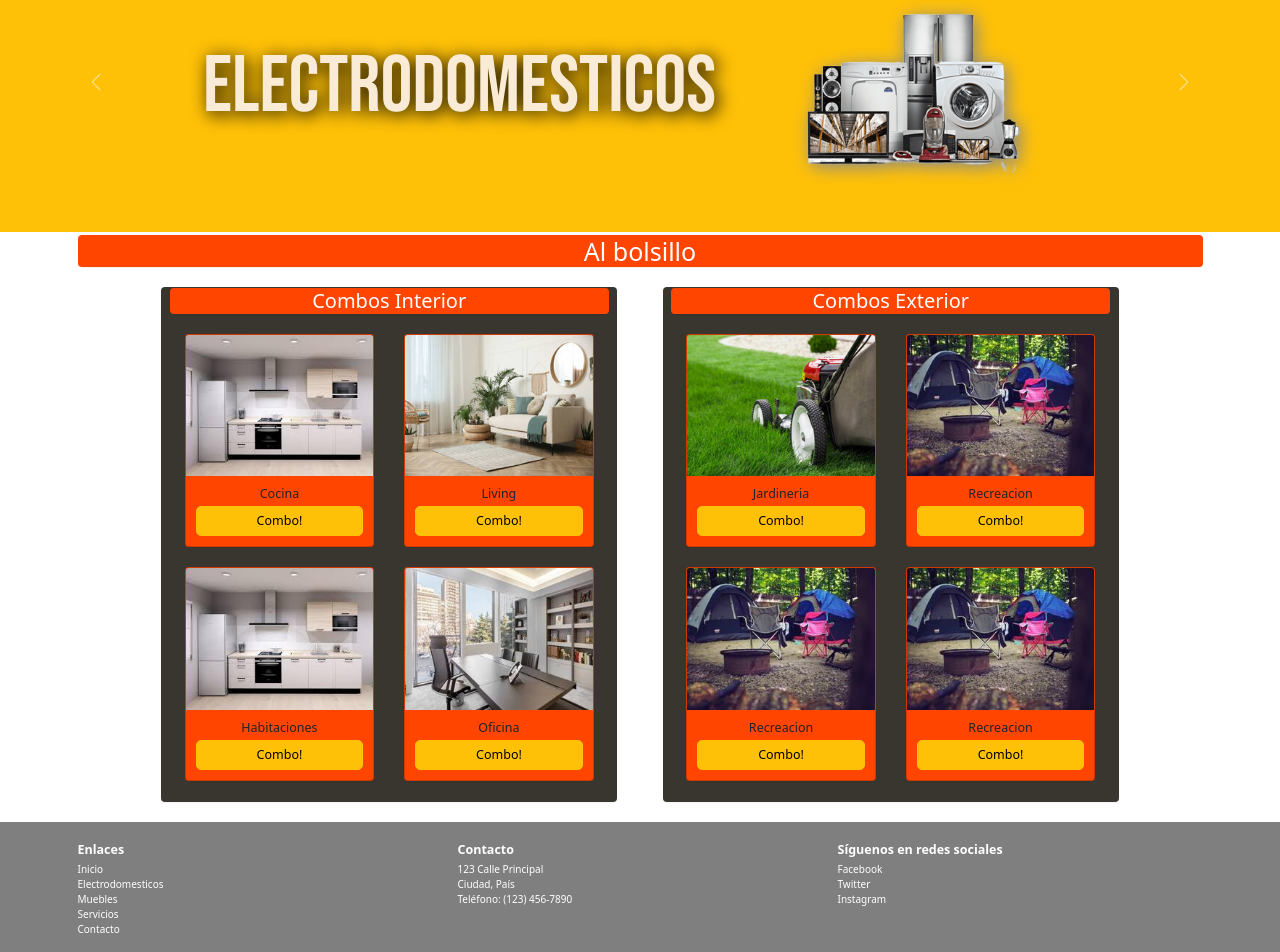
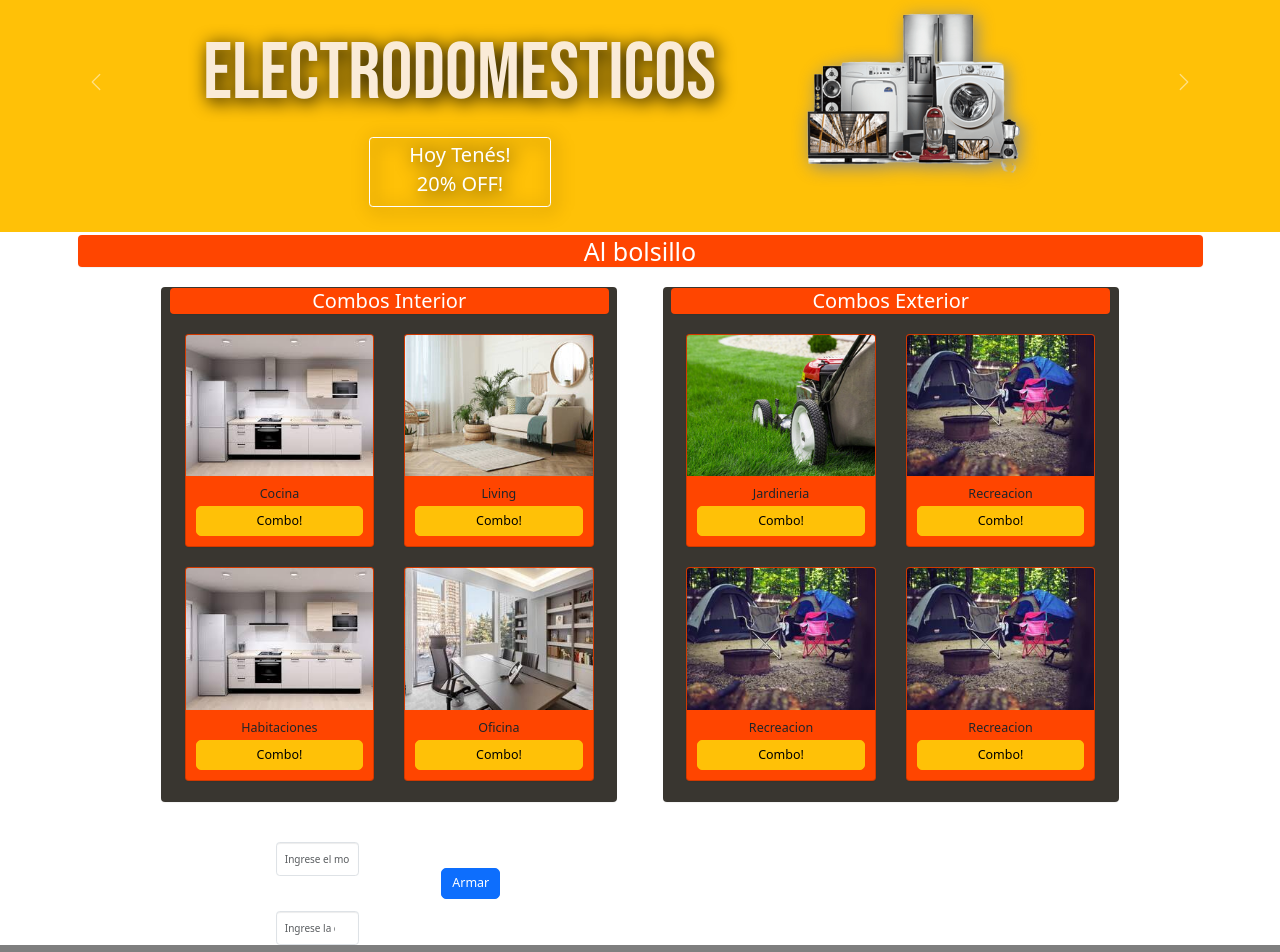
Before and after one commit to jcmembrilla/TIENDA-ON-LINE-e-COMMERCE, a React (Vite) app: page / in a window 1280 px wide. Shown: the part 160-1112 px from the top of the page. Built offline with nearby package versions, Linux system fonts and the light colour scheme; a web font is replaced by a local one.

Commit message:
modificaciones carousel y seccion combo

```diff
--- a/src/componentes/Home.tsx
+++ b/src/componentes/Home.tsx
@@ -1,10 +1,12 @@
 import ComboInterior from "./ComboInterior";
 import Carousel from './carousel/Carousel';
+import FormCombo from "./formCombo/FormCombo";
 
 const Home: React.FC = () => {
     return (<div>
       <Carousel/>
       <ComboInterior />
+      <FormCombo/>
     </div>)
   };
 
--- a/src/componentes/carousel/Carousel.tsx
+++ b/src/componentes/carousel/Carousel.tsx
@@ -9,13 +9,16 @@
 
 const elementos =[{
         title : "Electrodomesticos",
-        img:imagen1
+        img:imagen1,
+        offer:"20%",
     },{
         title : "Dormitorios",
-        img:imagen2
+        img:imagen2,
+        offer:"15%",
     },{
         title : "Jardineria",
-        img:imagen3
+        img:imagen3,
+        offer:"50%"
     }
 ]
 
@@ -25,16 +28,42 @@
     <div id="carouselExampleAutoplaying" className="carousel slide w-100 mx-auto" data-bs-ride="carousel">
       <div className="carousel-inner text-center d-flex align-items-center bg-warning" style={{ width: "100%", height: "300px" }}>
         <div className="carousel-item active h-50">
-          <CardCarousel title={elementos[0].title}/>
-          <img src={imagen1} className='img_car animate__animated animate__backInUp' alt="" />
+          <div className='d-flex justify-content-center align-items-center'>
+            <div className='d-flex flex-column'>
+              <CardCarousel title={elementos[0].title}/>
+              <div className='oferta border border-white rounded col-4 p-2 mx-auto'>
+                <p className='h2 oferta-tittle'>Hoy Tenés!</p>
+                <p className='h2 oferta-valor'>{elementos[0].offer} OFF!</p>
+              </div>
+            </div>
+            <img src={imagen1} className='img_car animate__animated animate__backInUp' alt="" />
+          </div>
         </div>
         <div className="carousel-item h-50">
-          <CardCarousel title={elementos[1].title}/>
+          <div className='d-flex justify-content-center align-items-center'>
+            <div className='d-flex flex-column'>
+              <CardCarousel title={elementos[1].title}/>
+              <div className='oferta border border-white rounded col-4 p-2 mx-auto'>
+                <p className='h2 oferta-tittle'>Hoy Tenés!</p>
+                <p className='h2 oferta-valor'>{elementos[1].offer} OFF!</p>
+              </div>
+            </div>
           <img src={imagen2} className='img_car animate__animated animate__backInUp' alt="" />
+          </div>
         </div>
+
+
         <div className="carousel-item h-50" >
-          <CardCarousel title={elementos[2].title}/>
+          <div className='d-flex justify-content-center align-items-center'>
+            <div className='d-flex flex-column'>
+              <CardCarousel title={elementos[2].title}/>
+              <div className='oferta border border-white rounded col-5 p-2 mx-auto'>
+                <p className='h2 oferta-tittle'>Hoy Tenés!</p>
+                <p className='h2 oferta-valor'>{elementos[2].offer} OFF!</p>
+              </div>
+            </div>
           <img src={imagen3} className='img_car animate__animated animate__backInUp' alt="" />
+          </div>
         </div>
       </div>
 
--- a/src/componentes/carousel/cardCarousel.css
+++ b/src/componentes/carousel/cardCarousel.css
@@ -10,3 +10,7 @@
 .img_car{
    filter:drop-shadow(3px 3px 9px #888)
 }
+
+.oferta{
+   filter:drop-shadow(3px 3px 9px #000000)
+}
--- /dev/null
+++ b/src/componentes/formCombo/FormCombo.tsx
@@ -0,0 +1,32 @@
+import React from 'react'
+
+const FormCombo = () => {
+  return (
+    <div>
+        <div className="container col-12">
+        <div className="col-12">
+          <div className="col-12 d-flex align-items-center justify-content-center">
+            <form>
+              <div className="col-6">
+                <label for="inputDinero" className="form-label">Ingresar dinero:</label>
+                <input type="text" className="form-control" id="inputDinero" placeholder="Ingrese el monto"></input>
+              </div>
+              <div className="col-6">
+                <label for="inputCantidad" className="form-label">Cantidad de productos:</label>
+                <input type="number" className="form-control" id="inputCantidad" placeholder="Ingrese la cantidad"></input>
+              </div>
+            </form>
+            <div className="col-6">
+              <button className="btn btn-primary btn-lg">Armar</button>
+            </div>
+          </div>
+        </div>
+      </div>
+
+
+
+    </div>
+  )
+}
+
+export default FormCombo
```
